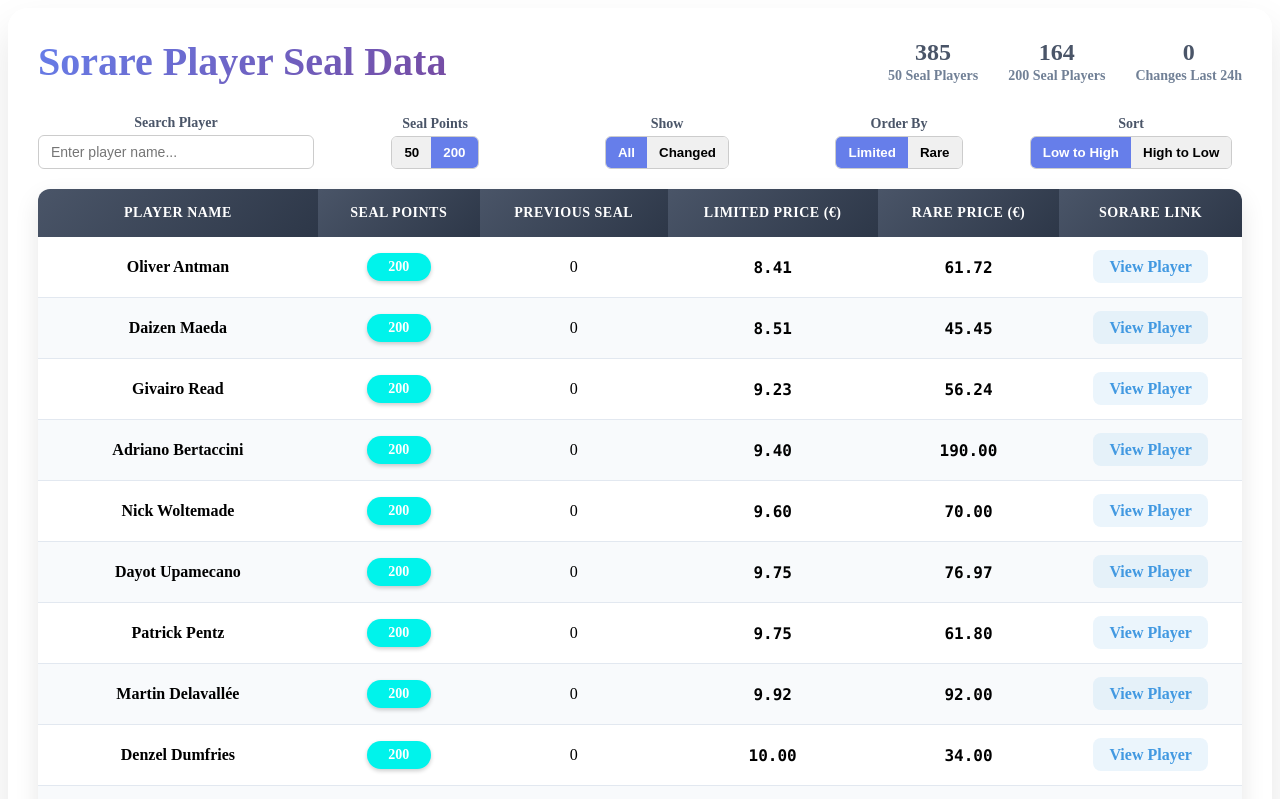
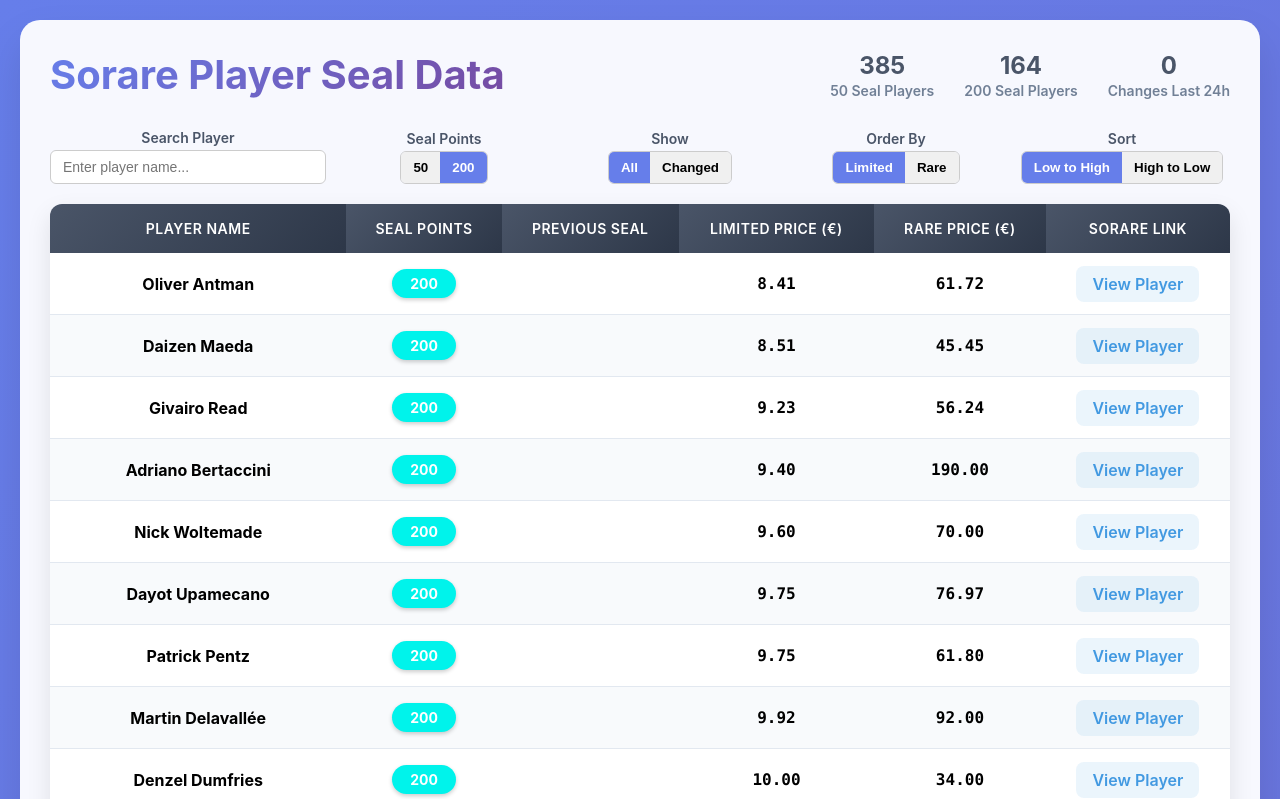
Before and after one commit to random989/seal-sorare, a Next.js app: page / in a window 1280 px wide. Shown: the top 799 px of the page. Built offline with nearby package versions, Linux system fonts and the light colour scheme.

Commit message:
Css and previous seal fix

```diff
--- a/pages/index.js
+++ b/pages/index.js
@@ -95,7 +95,7 @@
 
   return (
     <>
-      <style jsx>{`
+      <style jsx global>{`
         body {
           font-family: -apple-system, BlinkMacSystemFont, 'Segoe UI', Roboto, 'Helvetica Neue', Arial, sans-serif;
           margin: 0;
@@ -388,9 +388,9 @@
                 <td><strong>{player.name}</strong></td>
                 <td>{getSealBadge(player.seal)}</td>
                 <td>
-                  {player.seal_changed && player.previous_seal && (
+                  {player.seal_changed && player.previous_seal ? (
                     <span className="previous-seal">{getSealBadge(player.previous_seal)}</span>
-                  )}
+                  ) : null}
                 </td>
                 <td className="price">{formatPrice(player.price_limited_eur)}</td>
                 <td className="price">{formatPrice(player.price_rare_eur)}</td>
```
